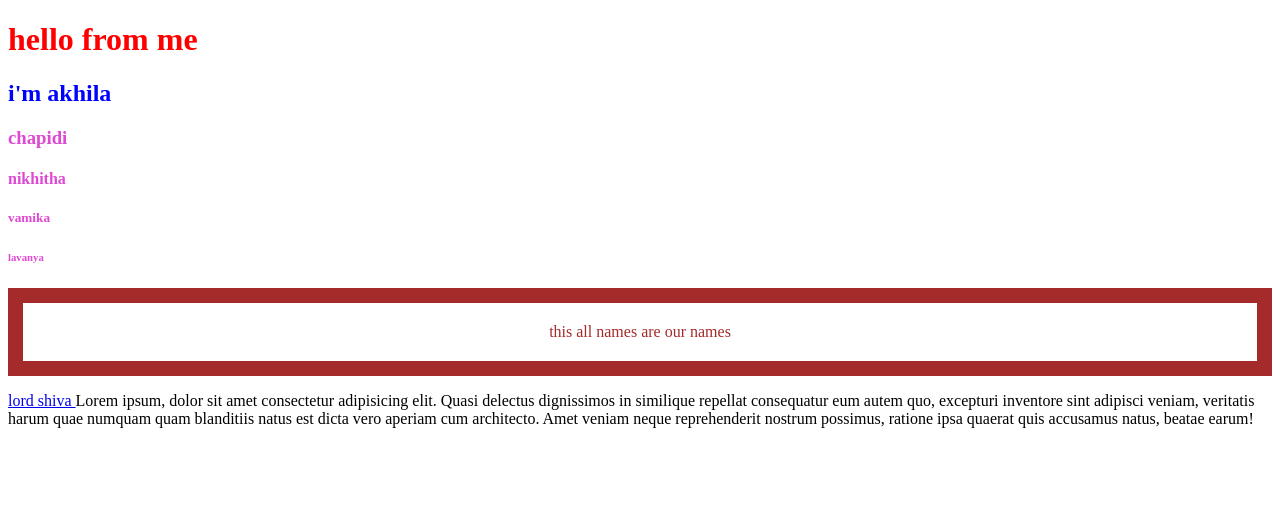
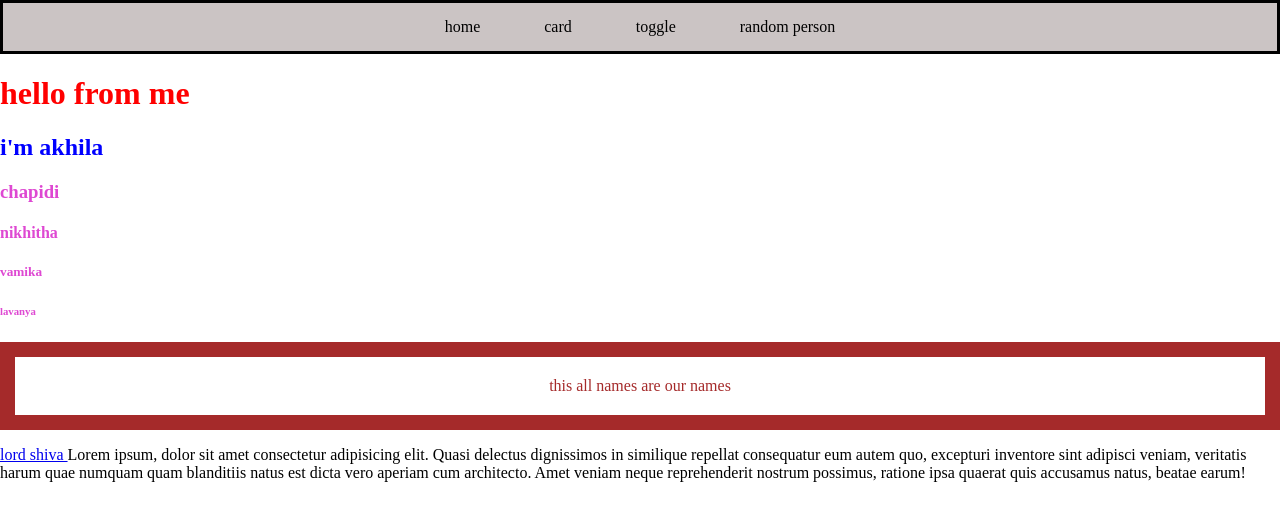
Before and after one commit to 24wh1a0529-sys/workshop1, a website: page frontend/index.html in a window 1280 px wide. Drawn offline with Linux system fonts and the light colour scheme.

Commit message:
random user

```diff
--- a/frontend/css/index.css
+++ b/frontend/css/index.css
@@ -14,3 +14,23 @@
     padding: 20px;
     text-align: center;
 }
+.navbar{
+    border:3px;
+    border-style: solid;
+    border-color: black;
+    background-color:rgb(203, 196, 196);
+    padding: 15px;
+    text-align: center;
+}
+.navbar a{
+    color:black;
+    padding: 30px;
+    text-decoration: none;
+}
+.navbar a:hover{
+    background-color: brown;
+    color: white;
+}
+body{
+    margin: 0px;
+}
--- a/frontend/index.html
+++ b/frontend/index.html
@@ -7,6 +7,13 @@
     <link rel="stylesheet" href="css/index.css">
 </head>
 <body>
+    <div class="navbar">
+        <a href="">home</a>
+        <a href="">card</a>
+        <a href="">toggle</a>
+        <a href="">random person</a>
+    </div>
+
     <h1>hello from me</h1>
     <h2 id="heading2"> i'm akhila</h2>
     <h3 class="heading">chapidi</h3>
```
